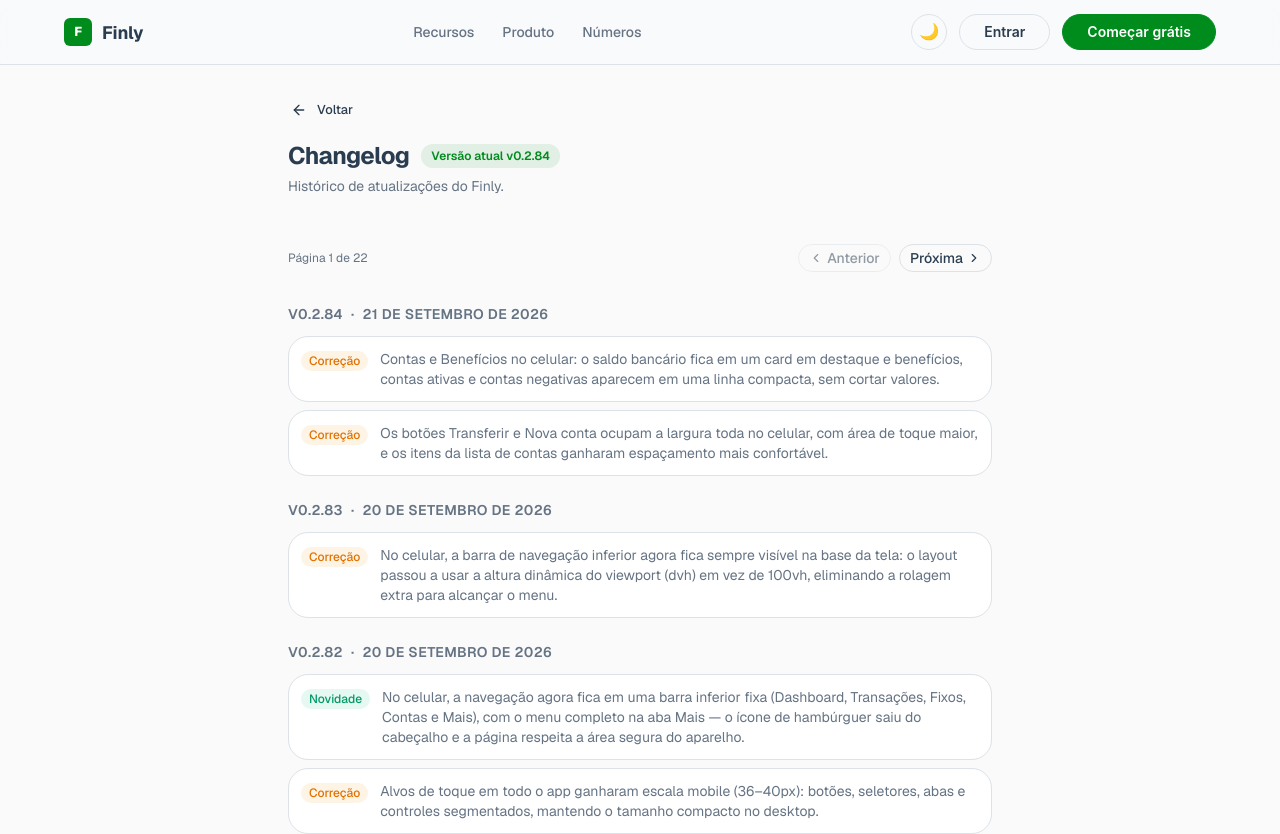
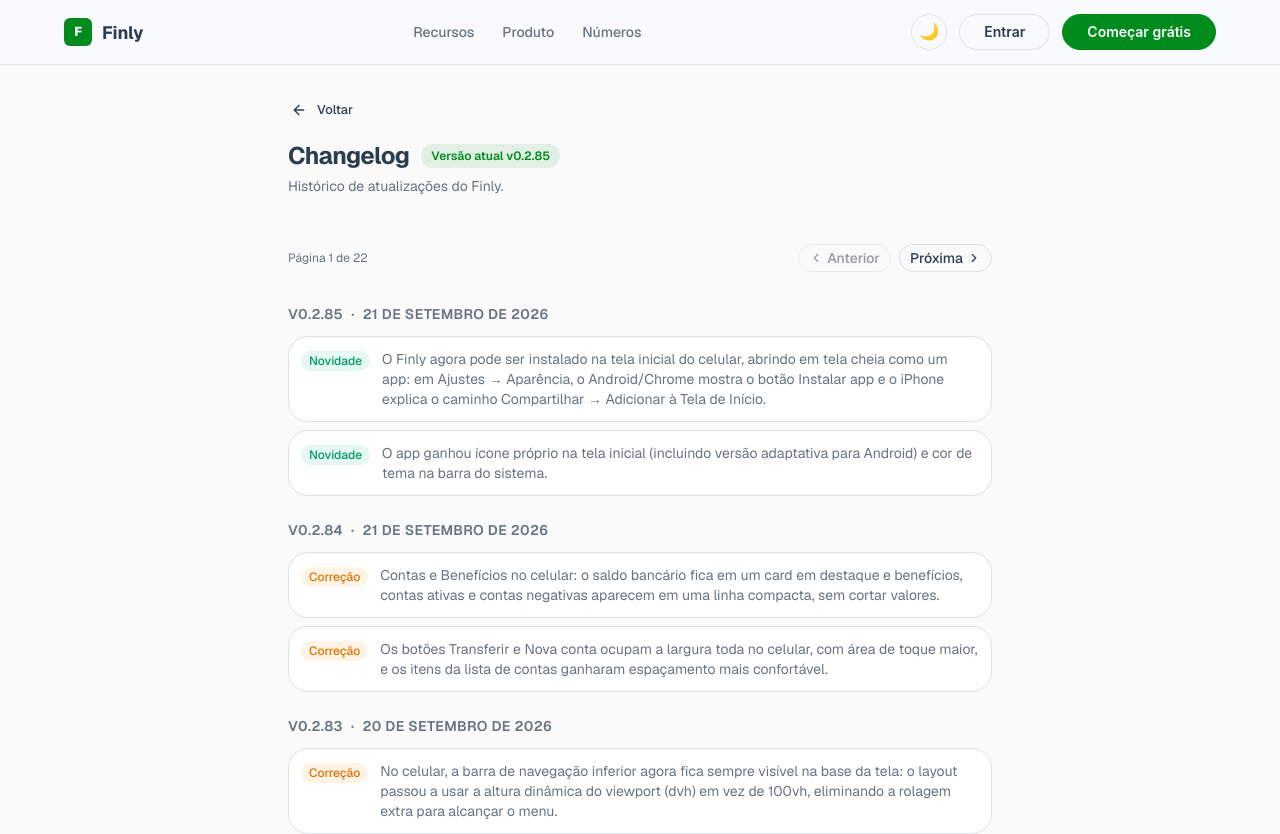
Before and after one commit to juliano340/finly, a Next.js app: page /changelog in a window 1280 px wide. Shown: the top 834 px of the page. Built offline with nearby package versions, Linux system fonts and the light colour scheme.

Commit message:
chore(release): prepara v0.2.85

```diff
--- a/package.json
+++ b/package.json
@@ -1,6 +1,6 @@
 {
   "name": "finly",
-  "version": "0.2.84",
+  "version": "0.2.85",
   "private": true,
   "scripts": {
     "dev": "next dev --turbopack",
--- a/src/content/releases.ts
+++ b/src/content/releases.ts
@@ -24,9 +24,17 @@
   return `${year}-${month}-${day}`
 }
 
-export const CURRENT_VERSION = "0.2.84"
+export const CURRENT_VERSION = "0.2.85"
 
 export const releases = [
+  {
+    version: "0.2.85",
+    date: "2026-09-21",
+    changes: [
+      { type: "feat", description: "O Finly agora pode ser instalado na tela inicial do celular, abrindo em tela cheia como um app: em Ajustes → Aparência, o Android/Chrome mostra o botão Instalar app e o iPhone explica o caminho Compartilhar → Adicionar à Tela de Início." },
+      { type: "feat", description: "O app ganhou ícone próprio na tela inicial (incluindo versão adaptativa para Android) e cor de tema na barra do sistema." },
+    ],
+  },
   {
     version: "0.2.84",
     date: "2026-09-21",
```
Also changed, not shown: 2 other files (tests, documents, lock files or other folders).
